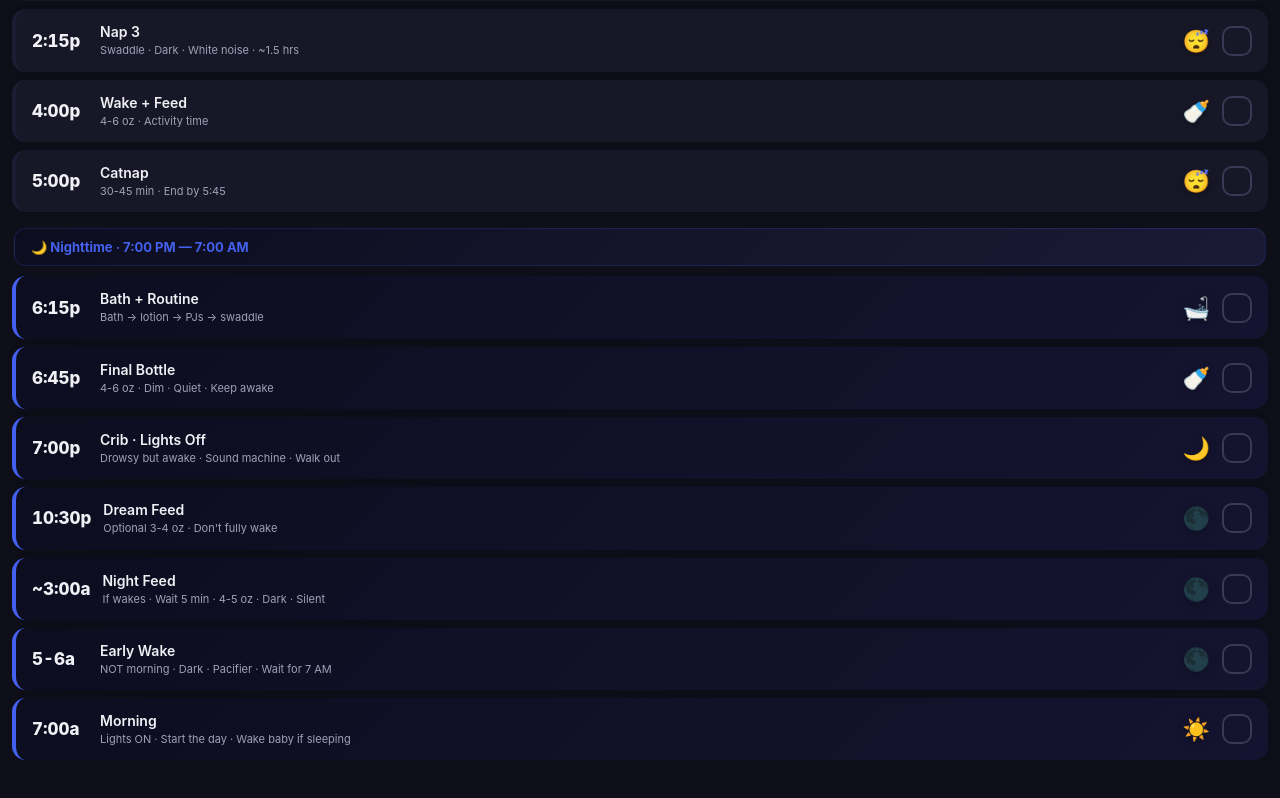
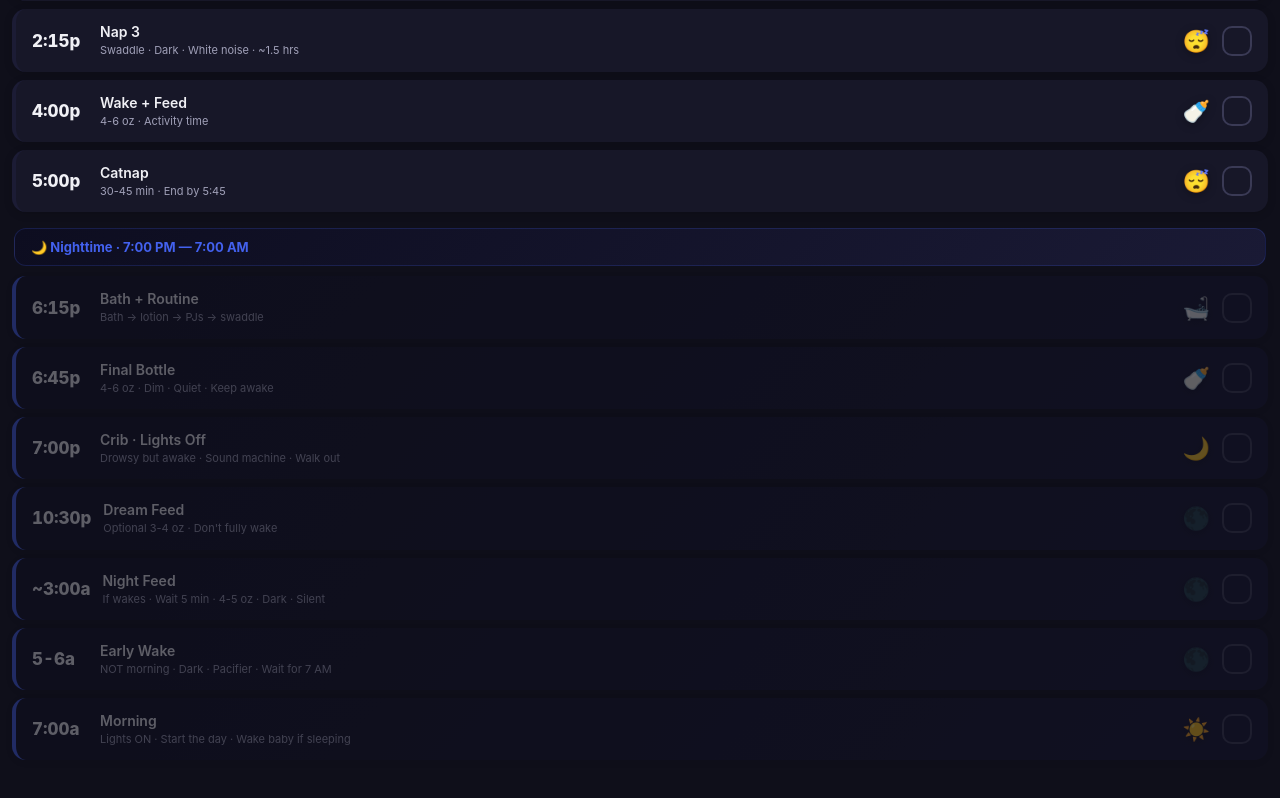
Before and after one commit to devjason41/devjason41.github.io, a plain HTML site: page baby/index.html in a window 1280 px wide. Shown: the part 905-1703 px from the top of the page. Drawn offline with Linux system fonts and the light colour scheme.

Commit message:
v5: fix schedule highlighting - precise current event detection, no 15min offset

```diff
--- a/baby/index.html
+++ b/baby/index.html
@@ -421,24 +421,34 @@ function renderNow(){
   document.getElementById('qoz').textContent=tot.toFixed(0)+' oz';
 }
 
+function getNextTime(arr,i){
+  if(i<arr.length-1)return arr[i+1].h*60+arr[i+1].m;
+  return arr[i].h*60+arr[i].m+90;// last item gets 90 min window
+}
 function renderSched(){
   const n=en(),nm=n.getHours()*60+n.getMinutes(),ds=gD(),ck=JSON.parse(localStorage.getItem('ck-'+dk(n))||'{}');
   let dh='';
   ds.forEach((s,i)=>{
-    const sm=s.h*60+s.m,done=ck['d'+i];
+    const sm=s.h*60+s.m,em=getNextTime(ds,i),done=ck['d'+i];
     let c='';
     if(done)c='past-card';
-    else if(Math.abs(nm-sm)<60&&nm>=sm-15)c='now-card';
-    else if(sm<nm)c='past-card';
+    else if(nm>=sm&&nm<em)c='now-card';
+    else if(nm>=em)c='past-card';
     dh+=`<div class="cd ${c}"><div class="tm">${s.t.replace(' AM','a').replace(' PM','p')}</div><div class="inf"><div class="lb">${s.l}</div><div class="dt">${s.d}</div></div><div class="ic">${s.i}</div><div class="ck ${done?'on':''}" onclick="tC('d${i}')">${done?'✓':''}</div></div>`;
   });
   document.getElementById('day-sch').innerHTML=dh;
   let nh='';
   NS.forEach((s,i)=>{
     const sm=s.h*60+s.m,done=ck['n'+i];
+    // Night schedule: handle wrapping (PM times > AM times)
+    let adjNm=nm,adjSm=sm;
+    if(sm>=18*60)adjSm=sm; else adjSm=sm+24*60;// AM night times wrap
+    if(nm>=18*60)adjNm=nm; else adjNm=nm+24*60;
+    let adjEm=i<NS.length-1?(NS[i+1].h<12?NS[i+1].h*60+NS[i+1].m+24*60:NS[i+1].h*60+NS[i+1].m):adjSm+60;
     let c='night-c';
     if(done)c+=' past-card';
-    else if(Math.abs(nm-sm)<30)c+=' now-card';
+    else if(adjNm>=adjSm&&adjNm<adjEm)c+=' now-card';
+    else if(adjNm>=adjEm)c+=' past-card';
     nh+=`<div class="cd ${c}"><div class="tm">${s.t.replace(' AM','a').replace(' PM','p')}</div><div class="inf"><div class="lb">${s.l}</div><div class="dt">${s.d}</div></div><div class="ic">${s.i}</div><div class="ck ${done?'on':''}" onclick="tC('n${i}')">${done?'✓':''}</div></div>`;
   });
   document.getElementById('night-sch').innerHTML=nh;
```
